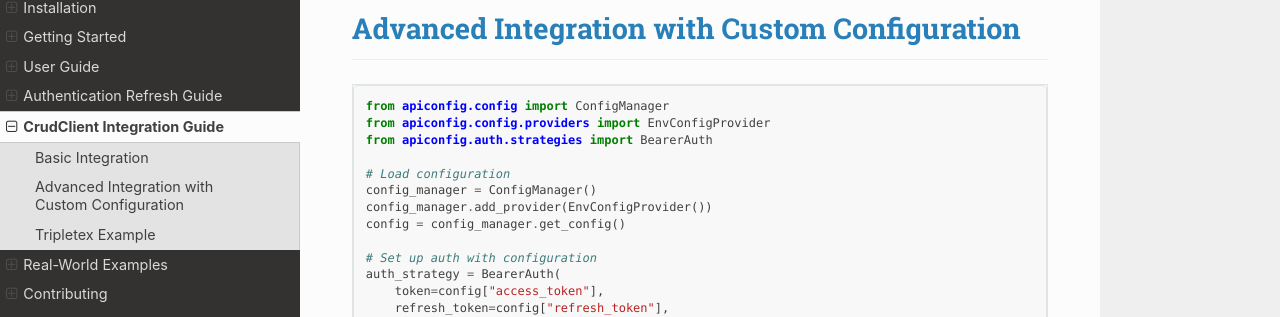
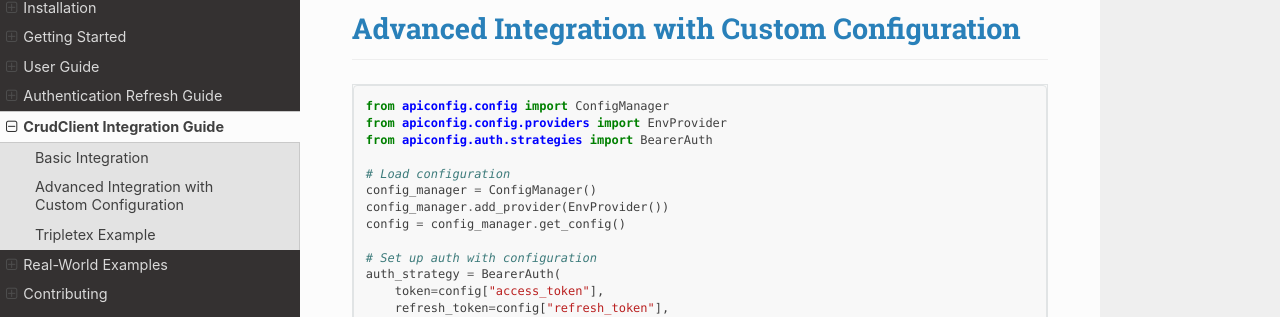
Before and after one commit to Leikaab/apiconfig, a Sphinx documentation site: the page built from docs/source/crudclient_integration.rst, in a window 1280 px wide and 900 px high, scrolled down 820 px. Shown: the part 144-461 px from the top of the window. Built offline with Sphinx 7.4.7 and the Read the Docs theme 3.1.0, drawn with Linux system fonts in a browser that asks for light colours.

Commit message:
docs: replace missing EnvConfigProvider

```diff
--- a/docs/source/crudclient_integration.rst
+++ b/docs/source/crudclient_integration.rst
@@ -43,12 +43,12 @@ Advanced Integration with Custom Configuration
 .. code-block:: python
 
     from apiconfig.config import ConfigManager
-    from apiconfig.config.providers import EnvConfigProvider
+    from apiconfig.config.providers import EnvProvider
     from apiconfig.auth.strategies import BearerAuth
 
     # Load configuration
     config_manager = ConfigManager()
-    config_manager.add_provider(EnvConfigProvider())
+    config_manager.add_provider(EnvProvider())
     config = config_manager.get_config()
 
     # Set up auth with configuration
```
Also changed, not shown: project_plans/finished/crudclient_integration_implementation/tasks/phase3_task5_documentation_examples.md (+2 -2 lines).
